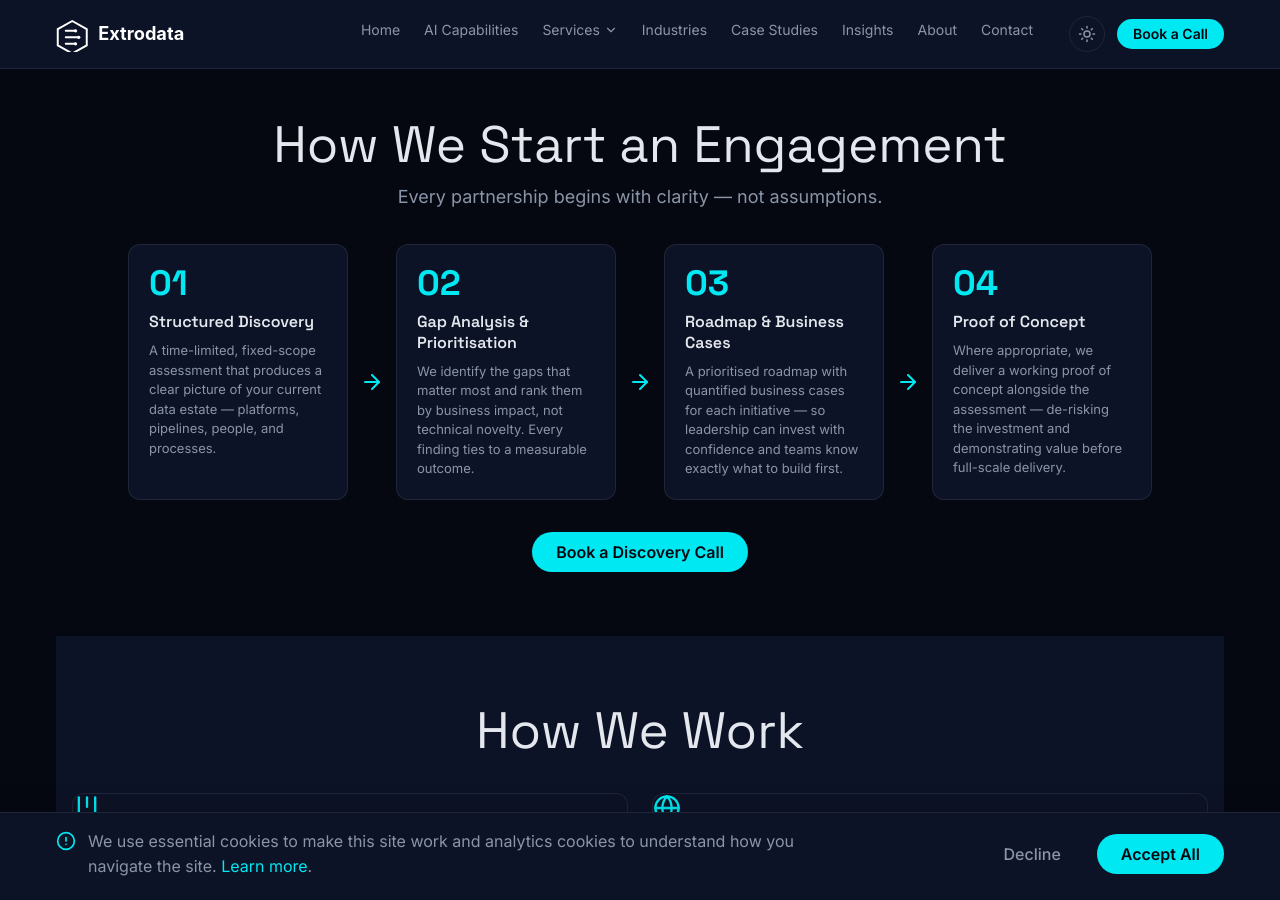
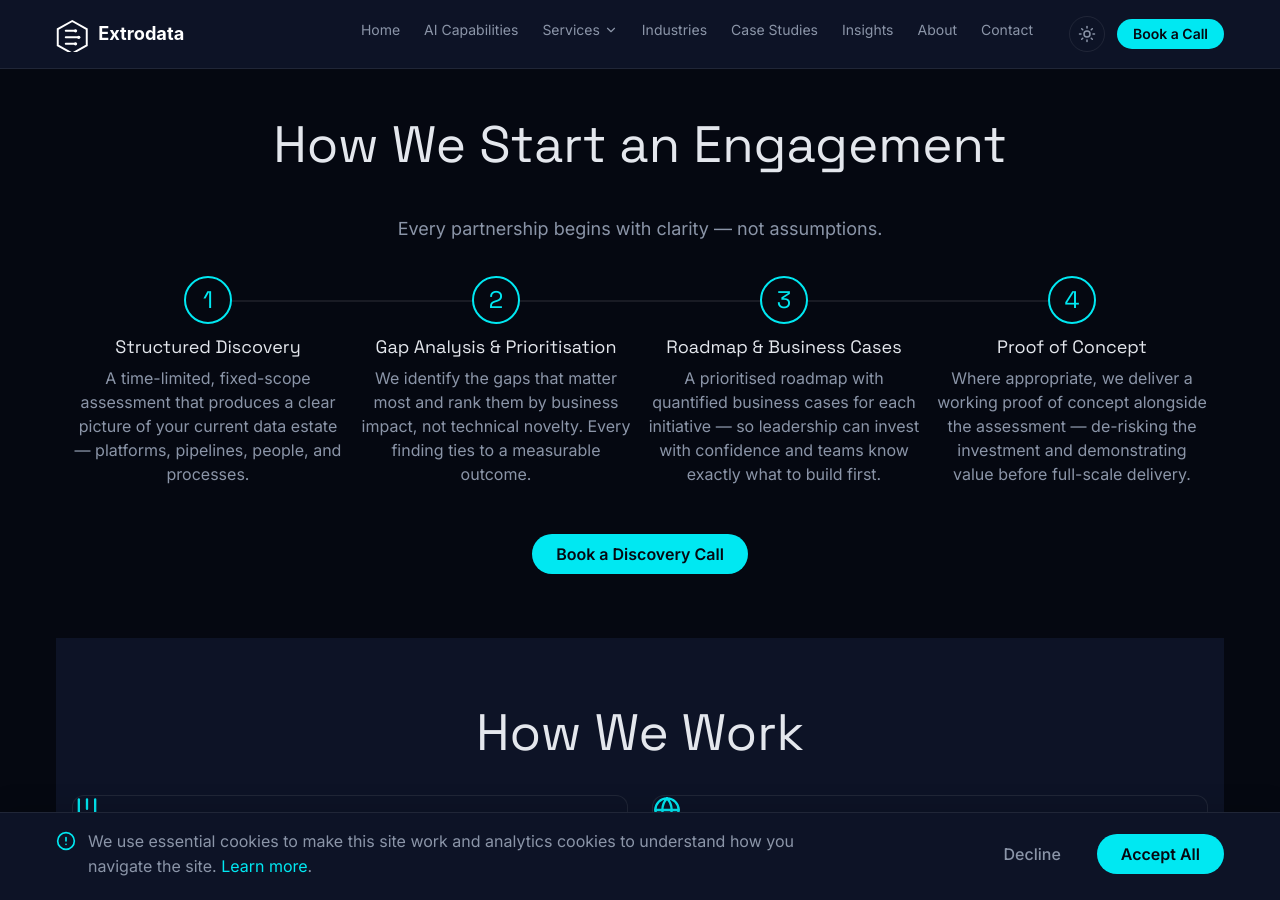
Before and after one commit to HBadhwar/extrodata, a Jekyll site: the page built from _pages/about.html, in a window 1280 px wide and 900 px high, scrolled down 3839 px. Built offline with Jekyll 4.4.1, drawn with Linux system fonts in a browser that asks for light colours.

Commit message:
Replace engagement-flow with timeline component on about page

```diff
--- a/_pages/about.html
+++ b/_pages/about.html
@@ -204,56 +204,42 @@ permalink: /about/
 </section>
 
 <!-- ═══════════════════════════════════════════════════════
-      7. HOW WE START AN ENGAGEMENT (PRESALES)
+      7. HOW WE START AN ENGAGEMENT (PRESALES) — Timeline
       ═══════════════════════════════════════════════════════ -->
 <section class="section">
   <div class="container">
-    <h2 class="reveal" style="text-align:center;margin-bottom:var(--space-2);">How We Start an Engagement</h2>
-    <p class="reveal" style="text-align:center;color:var(--color-text-muted);max-width:60ch;margin:0 auto var(--space-8);">Every partnership begins with clarity — not assumptions.</p>
+    <h2 class="reveal-up" style="text-align:center;margin-bottom:var(--space-10);">How We Start an Engagement</h2>
+    <p class="reveal-up" style="text-align:center;color:var(--color-text-muted);max-width:60ch;margin:0 auto var(--space-8);">Every partnership begins with clarity — not assumptions.</p>
 
-    <div class="engagement-flow">
+    <div class="timeline reveal-up">
 
-      <div class="engagement-step reveal">
-        <div class="engagement-step__number">01</div>
-        <div class="engagement-step__content">
-          <h3 class="engagement-step__title">Structured Discovery</h3>
-          <p class="engagement-step__body">A time-limited, fixed-scope assessment that produces a clear picture of your current data estate — platforms, pipelines, people, and processes.</p>
-        </div>
+      <div class="timeline__step">
+        <div class="timeline__number">1</div>
+        <h4 class="timeline__title">Structured Discovery</h4>
+        <p class="timeline__desc">A time-limited, fixed-scope assessment that produces a clear picture of your current data estate — platforms, pipelines, people, and processes.</p>
       </div>
 
-      <div class="engagement-arrow reveal"><i data-lucide="arrow-right" style="width:24px;height:24px;"></i></div>
-
-      <div class="engagement-step reveal">
-        <div class="engagement-step__number">02</div>
-        <div class="engagement-step__content">
-          <h3 class="engagement-step__title">Gap Analysis &amp; Prioritisation</h3>
-          <p class="engagement-step__body">We identify the gaps that matter most and rank them by business impact, not technical novelty. Every finding ties to a measurable outcome.</p>
-        </div>
+      <div class="timeline__step">
+        <div class="timeline__number">2</div>
+        <h4 class="timeline__title">Gap Analysis &amp; Prioritisation</h4>
+        <p class="timeline__desc">We identify the gaps that matter most and rank them by business impact, not technical novelty. Every finding ties to a measurable outcome.</p>
       </div>
 
-      <div class="engagement-arrow reveal"><i data-lucide="arrow-right" style="width:24px;height:24px;"></i></div>
-
-      <div class="engagement-step reveal">
-        <div class="engagement-step__number">03</div>
-        <div class="engagement-step__content">
-          <h3 class="engagement-step__title">Roadmap &amp; Business Cases</h3>
-          <p class="engagement-step__body">A prioritised roadmap with quantified business cases for each initiative — so leadership can invest with confidence and teams know exactly what to build first.</p>
-        </div>
+      <div class="timeline__step">
+        <div class="timeline__number">3</div>
+        <h4 class="timeline__title">Roadmap &amp; Business Cases</h4>
+        <p class="timeline__desc">A prioritised roadmap with quantified business cases for each initiative — so leadership can invest with confidence and teams know exactly what to build first.</p>
       </div>
 
-      <div class="engagement-arrow reveal"><i data-lucide="arrow-right" style="width:24px;height:24px;"></i></div>
-
-      <div class="engagement-step reveal">
-        <div class="engagement-step__number">04</div>
-        <div class="engagement-step__content">
-          <h3 class="engagement-step__title">Proof of Concept</h3>
-          <p class="engagement-step__body">Where appropriate, we deliver a working proof of concept alongside the assessment — de-risking the investment and demonstrating value before full-scale delivery.</p>
-        </div>
+      <div class="timeline__step">
+        <div class="timeline__number">4</div>
+        <h4 class="timeline__title">Proof of Concept</h4>
+        <p class="timeline__desc">Where appropriate, we deliver a working proof of concept alongside the assessment — de-risking the investment and demonstrating value before full-scale delivery.</p>
       </div>
 
     </div>
 
-    <div class="reveal" style="text-align:center;margin-top:var(--space-8);">
+    <div class="reveal-up" style="text-align:center;margin-top:var(--space-8);">
       <a href="/contact/" class="btn btn--primary">Book a Discovery Call</a>
     </div>
   </div>
```
